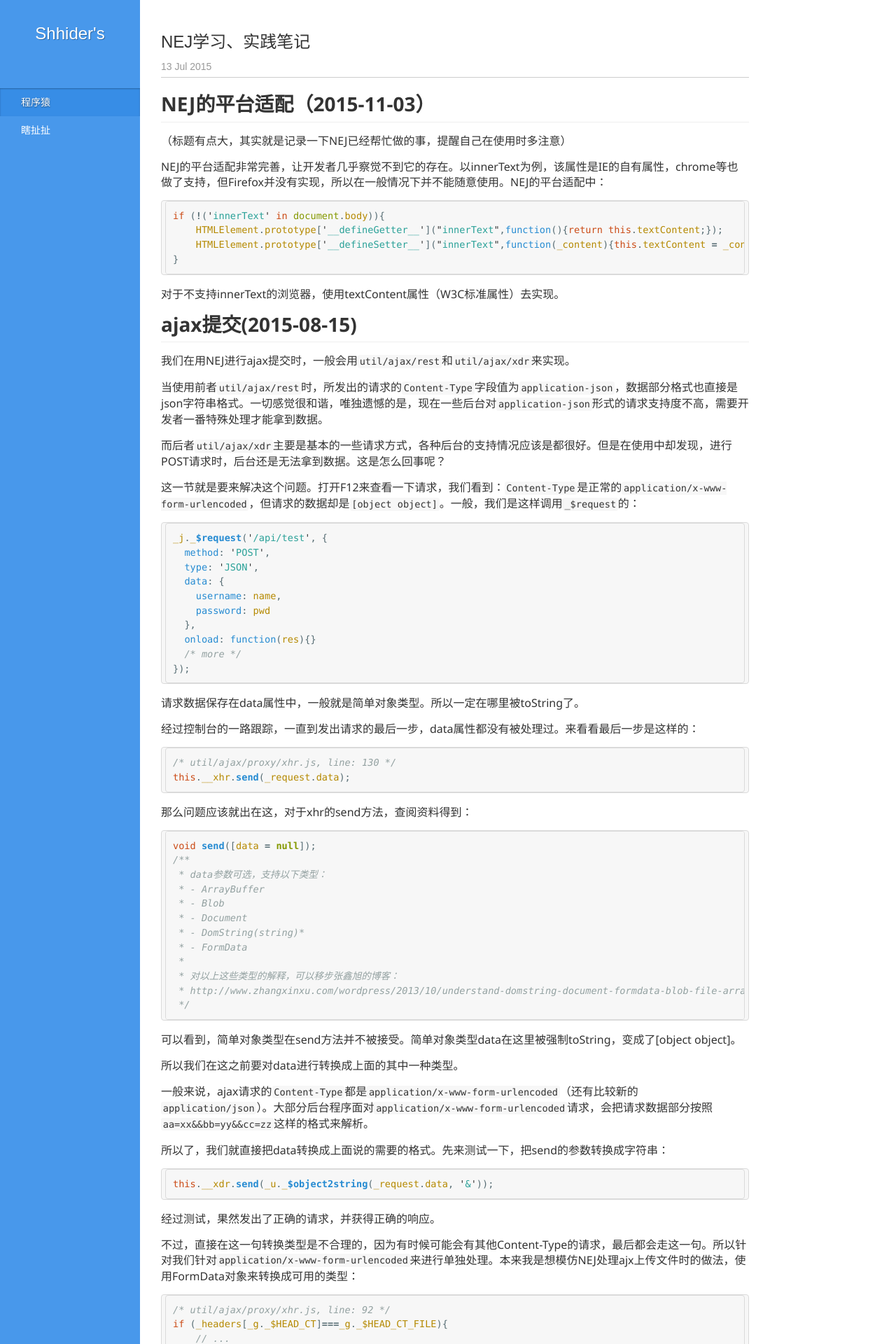
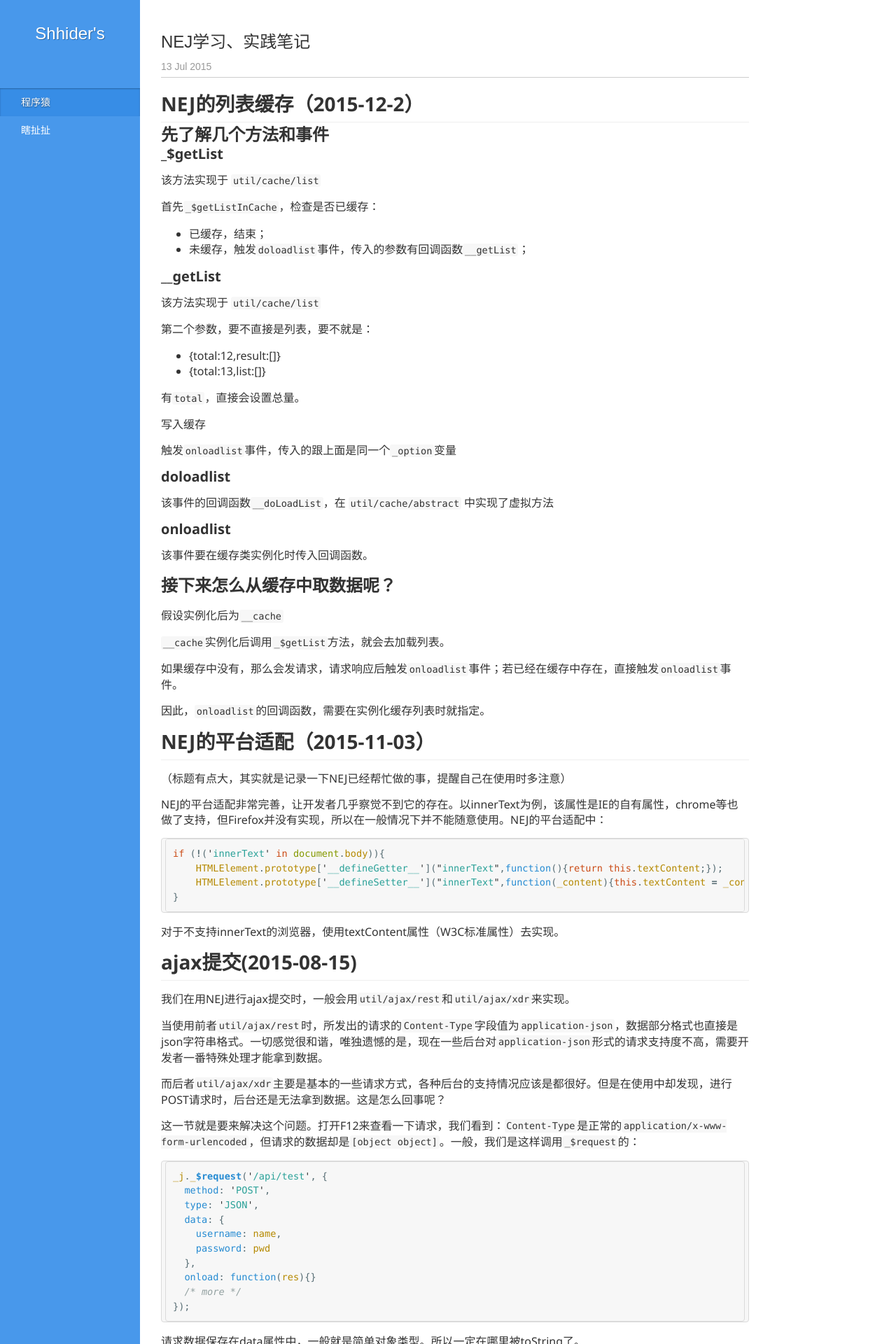
Before and after one commit to shhider/shhider.github.io, a Jekyll site: the page built from _posts/2015-07-13-NEJ-studying.md, in a window 1280 px wide. Shown: the top 1920 px of the page at 70% size. Built offline with Jekyll 4.4.1, drawn with Linux system fonts in a browser that asks for light colours; Markdown is read by kramdown in place of the engine named in the settings; comment, search, counter and statistics services are not loaded.

Commit message:
update nej-studying

```diff
--- a/_posts/2015-07-13-NEJ-studying.md
+++ b/_posts/2015-07-13-NEJ-studying.md
@@ -3,6 +3,53 @@
 title: NEJ学习、实践笔记
 category: code
 ---
+
+## NEJ的列表缓存（2015-12-2）
+
+### 先了解几个方法和事件
+
+#### _$getList
+
+该方法实现于 `util/cache/list`
+
+首先`_$getListInCache`，检查是否已缓存：
+
+- 已缓存，结束；
+- 未缓存，触发`doloadlist`事件，传入的参数有回调函数`__getList`；
+
+#### __getList
+
+该方法实现于 `util/cache/list`
+
+第二个参数，要不直接是列表，要不就是：
+
+- {total:12,result:[]}
+- {total:13,list:[]}
+
+有`total`，直接会设置总量。
+
+写入缓存
+
+触发`onloadlist`事件，传入的跟上面是同一个`_option`变量
+
+#### doloadlist
+
+该事件的回调函数`__doLoadList`，在 `util/cache/abstract` 中实现了虚拟方法
+
+#### onloadlist
+
+该事件要在缓存类实例化时传入回调函数。
+
+### 接下来怎么从缓存中取数据呢？
+
+假设实例化后为`__cache`
+
+`__cache`实例化后调用`_$getList`方法，就会去加载列表。
+
+如果缓存中没有，那么会发请求，请求响应后触发`onloadlist`事件；若已经在缓存中存在，直接触发`onloadlist`事件。
+
+因此，`onloadlist`的回调函数，需要在实例化缓存列表时就指定。
+
 
 ## NEJ的平台适配（2015-11-03）
 
```
